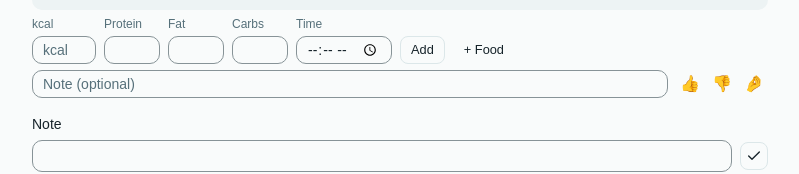
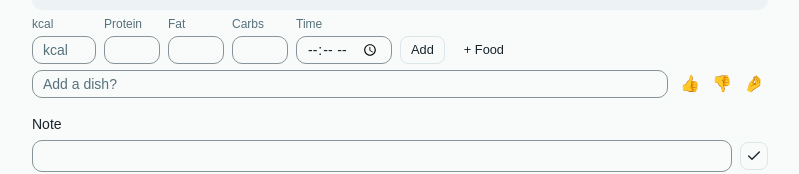
Before and after one commit to ZhannaM85/turtle-steps-to-the-goal, a React (Vite) app: page / in a window 1280 px wide. Shown: the part 767-941 px from the top of the page, without its empty margins (240-1039 px from the left). Built offline with nearby package versions, Linux system fonts and the light colour scheme.

Commit message:
Reword meal-note placeholder to disambiguate from daily note (#80)
mealNotePlaceholder: "Note (optional)"/"Заметка (необязательно)" ->
"Add a dish?"/"Добавить своё блюдо?"

```diff
--- a/src/data/releaseNotes.ts
+++ b/src/data/releaseNotes.ts
@@ -14,6 +14,12 @@ export interface ReleaseNote {
  * docs/issues-priority.md and docs/ARCHITECTURE.md — see CLAUDE.md.
  */
 export const releaseNotes: ReleaseNote[] = [
+  {
+    issue: 80,
+    date: '2026-07-16',
+    en: 'Reworded the meal note field’s placeholder to "Add a dish?" so it’s clearly different from the daily note.',
+    ru: 'Изменена подсказка в поле заметки к приёму пищи на «Добавить своё блюдо?», чтобы не путать с общей заметкой дня.',
+  },
   {
     issue: 82,
     date: '2026-07-16',
--- a/src/i18n/en.ts
+++ b/src/i18n/en.ts
@@ -67,7 +67,7 @@ export const en: Dictionary = {
     reorderMealLabel: (n) => `Reorder meal ${n}`,
     saveButton: 'Save',
     mealNoteLabel: 'Meal note',
-    mealNotePlaceholder: 'Note (optional)',
+    mealNotePlaceholder: 'Add a dish?',
     emotionLabel: (emotion) =>
       emotion === 'happy'
         ? 'Happy'
--- a/src/i18n/ru.ts
+++ b/src/i18n/ru.ts
@@ -68,7 +68,7 @@ export const ru: Dictionary = {
     reorderMealLabel: (n) => `Изменить порядок: приём пищи ${n}`,
     saveButton: 'Сохранить',
     mealNoteLabel: 'Заметка о приёме пищи',
-    mealNotePlaceholder: 'Заметка (необязательно)',
+    mealNotePlaceholder: 'Добавить своё блюдо?',
     emotionLabel: (emotion) =>
       emotion === 'happy'
         ? 'Радостно'
```
Also changed, not shown: 2 other files (tests, documents, lock files or other folders).
